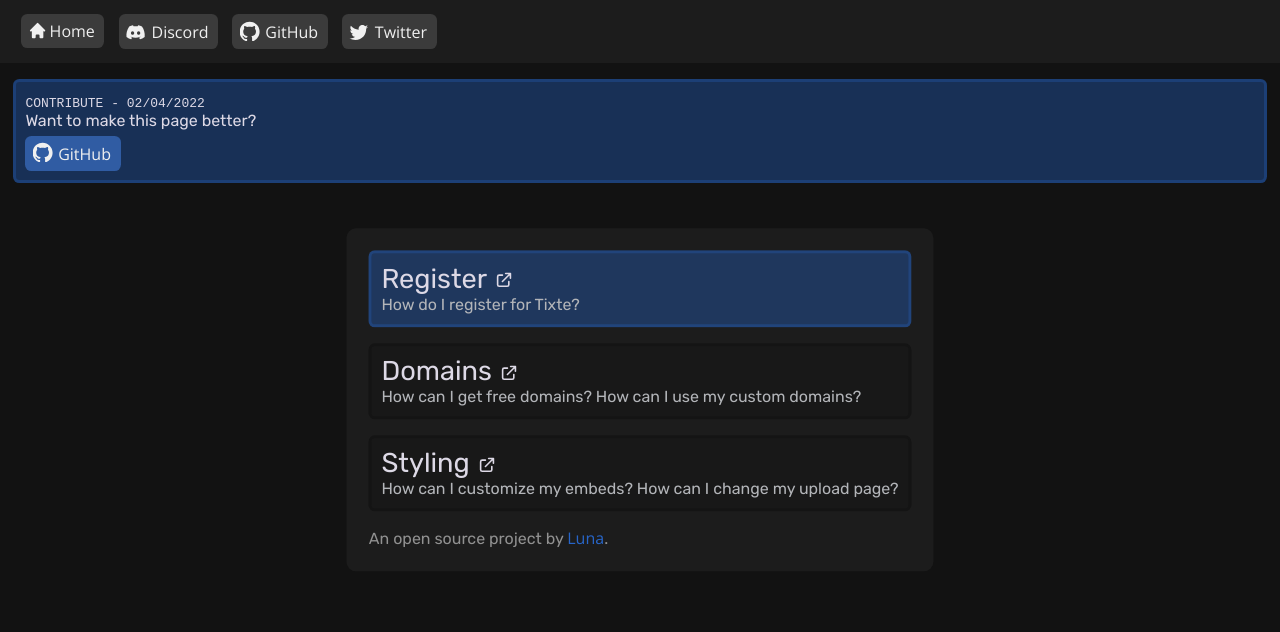
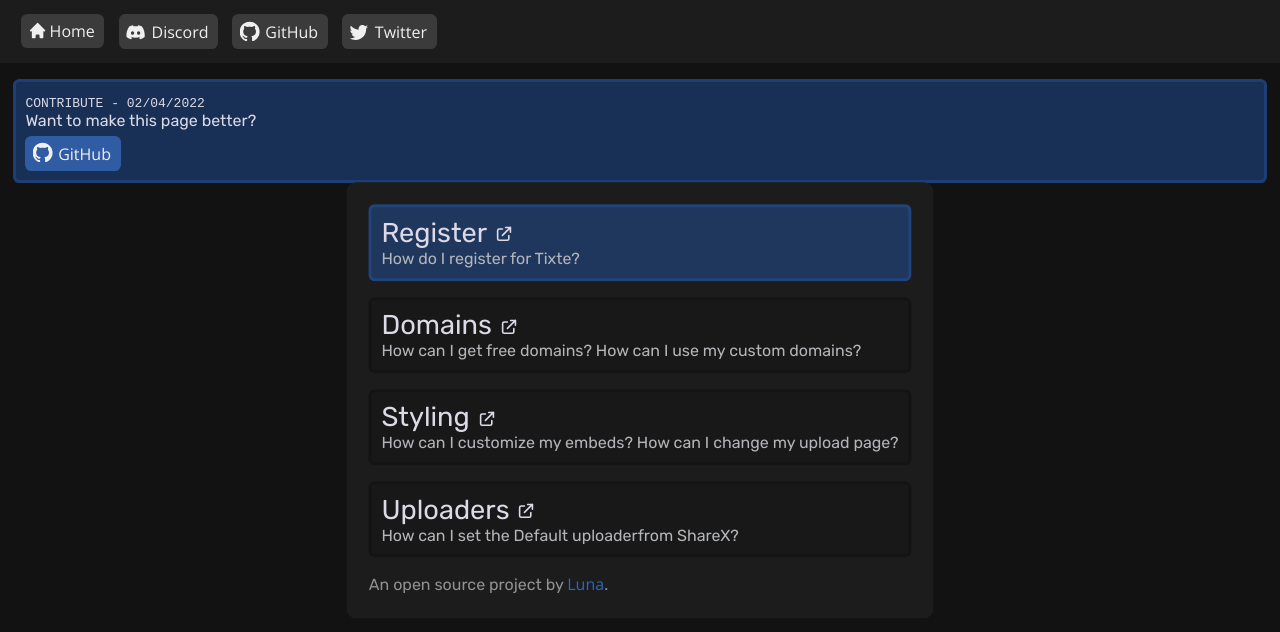
Before and after one commit to Luna-devv/Tixte, a Next.js app: page / in a window 1280 px wide. Shown: the top 632 px of the page. Built offline with nearby package versions, Linux system fonts and the light colour scheme.

Commit message:
Add te Uploaders page to Homepage

```diff
--- a/pages/index.jsx
+++ b/pages/index.jsx
@@ -19,6 +19,11 @@
     title: 'Styling',
     qestion: 'How can I customize my embeds? How can I change my upload page?',
     url: '/read/styling',
+    important: false
+}, {
+    title: 'Uploaders',
+    qestion: 'How can I set the Default uploaderfrom ShareX?',
+    url: '/read/sxcu',
     important: false
 }];
 
```
